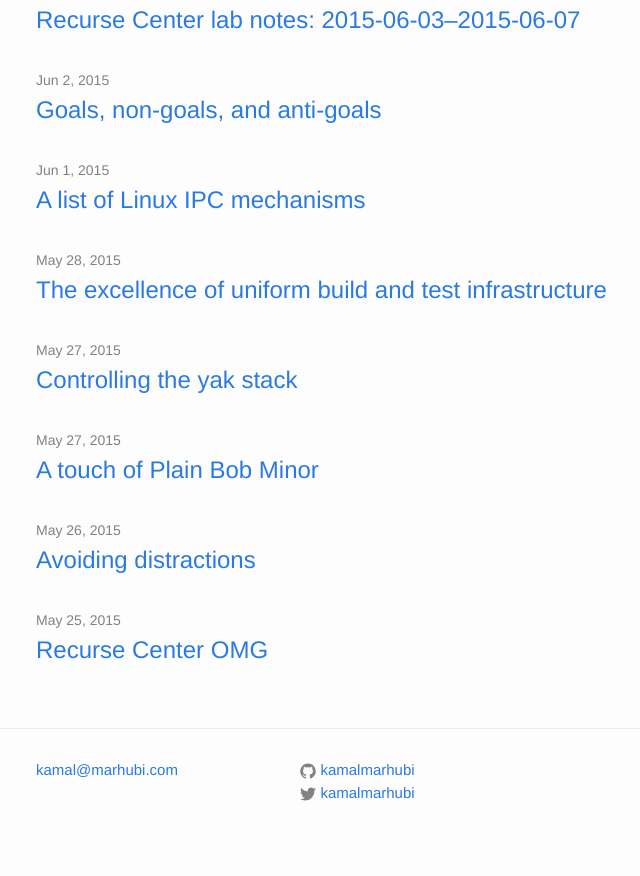
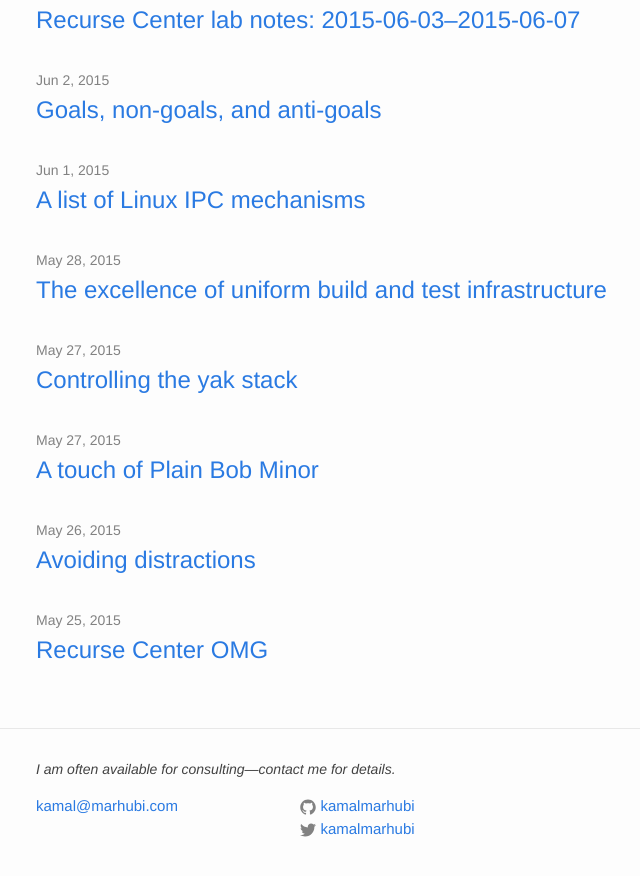
Before and after one commit to kamalmarhubi/website, a Jekyll site: the page built from blog/index.html, in a window 1280 px wide and 900 px high, scrolled down 3924 px. Shown: the top 876 px of the window, without its empty margins (234-874 px from the left). Built offline with Jekyll 4.4.1, drawn with Linux system fonts in a browser that asks for light colours.

Commit message:
footer: Add note on consulting availability

```diff
--- a/_includes/footer.html
+++ b/_includes/footer.html
@@ -1,6 +1,7 @@
 <footer class="site-footer">
 
   <div class="wrapper">
+    <p style="font-size: 14px; color: #424242; font-style: italic">I am often available for consulting—contact me for details.</p>
 
     <div class="footer-col-wrapper">
       <div class="footer-col  footer-col-1">
```
